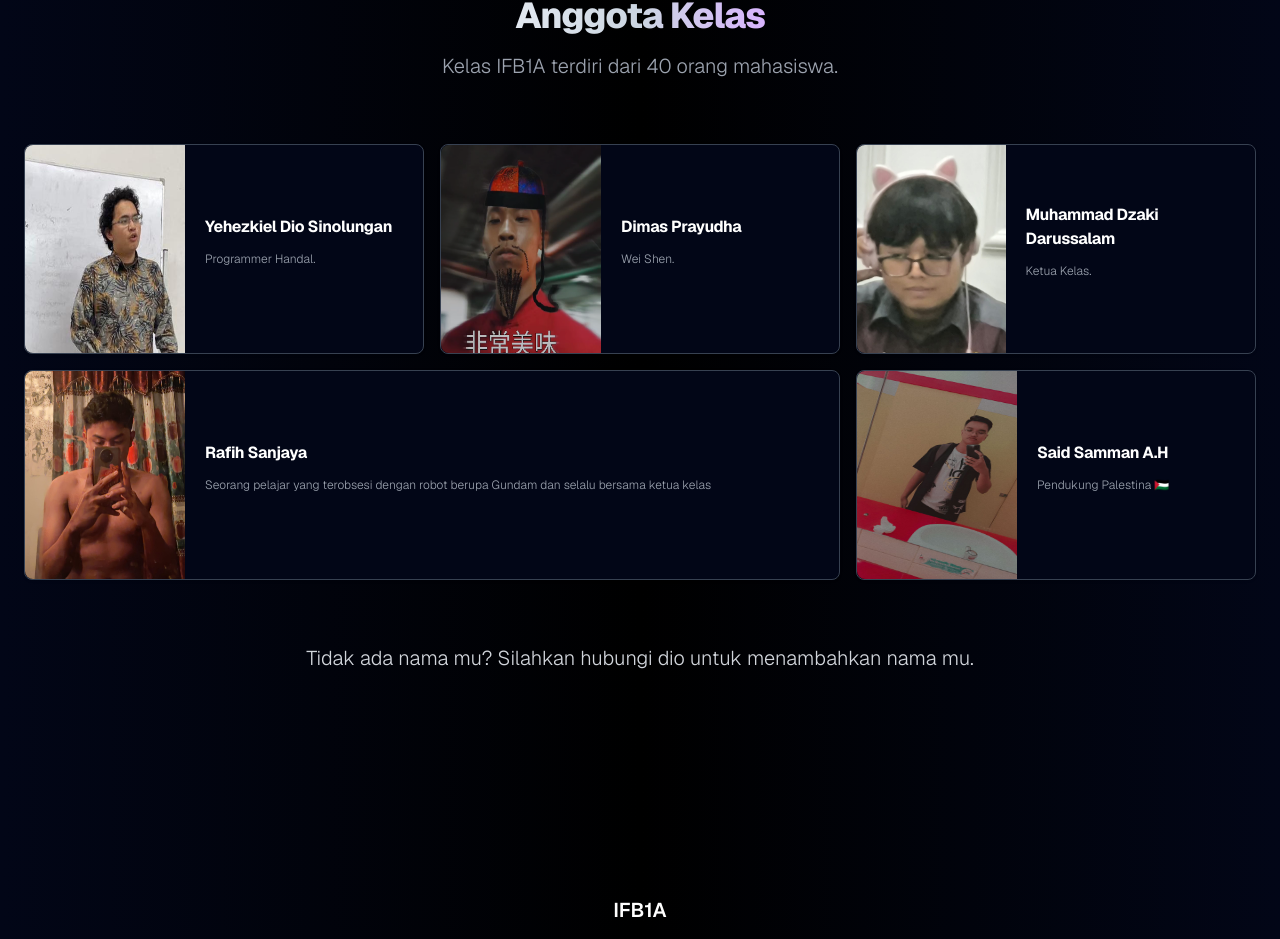
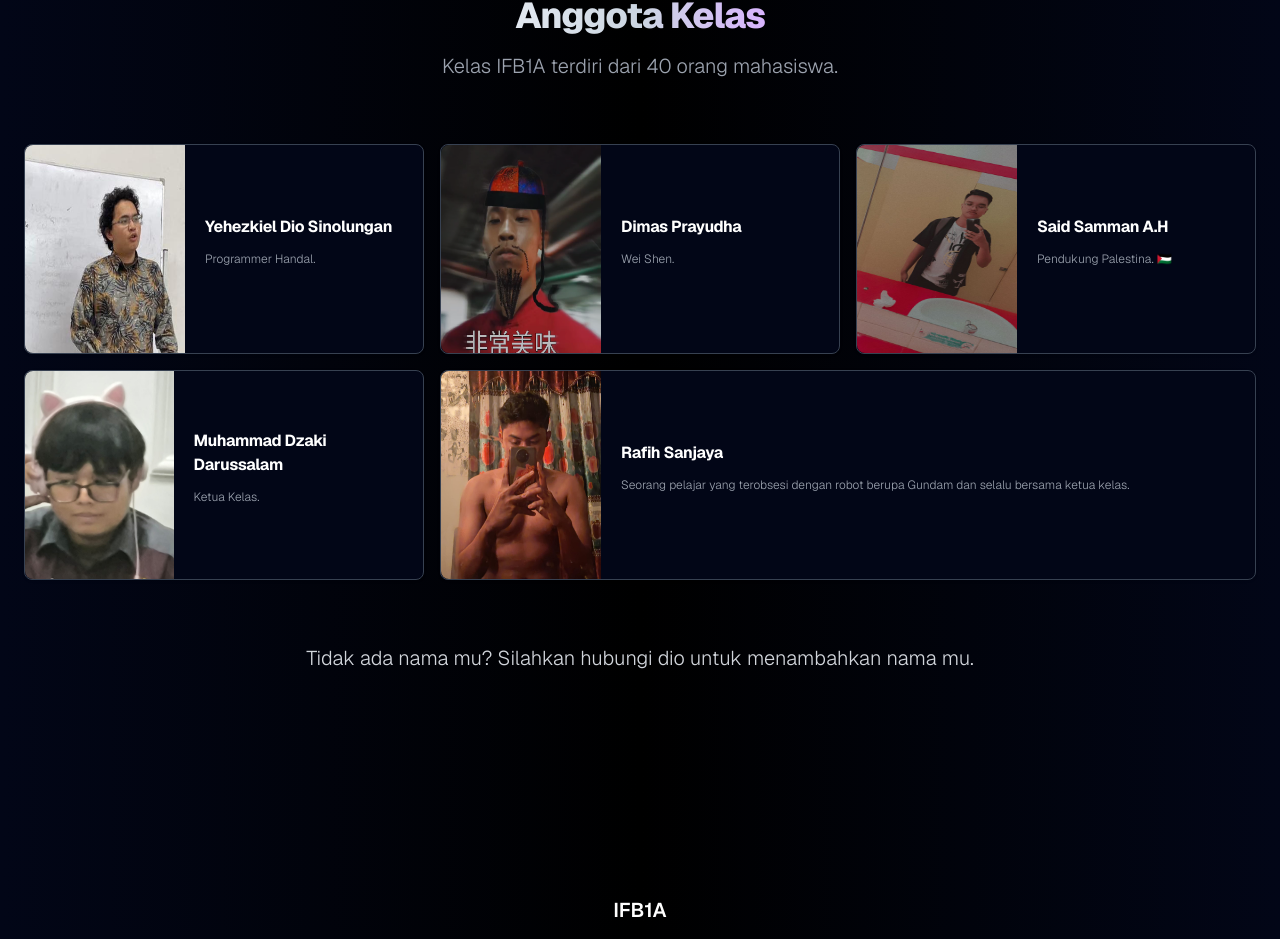
Before and after one commit to elizielx/ifb1a, a Next.js app: page / in a window 1280 px wide. Shown: the part 1614-2553 px from the top of the page. Built offline with nearby package versions, Linux system fonts and the light colour scheme; what tailwindcss-bg-patterns would draw is missing.

Commit message:
feat: more stuff

```diff
--- a/src/components/anggota-kelas.card.tsx
+++ b/src/components/anggota-kelas.card.tsx
@@ -14,7 +14,6 @@ const AnggotaKelasCard: React.FC<AnggotaKelasCardProps> = ({
   deskripsi,
   isSpan,
 }) => {
-  console.log(`${nama} - ${isSpan}`);
   return (
     <div
       className={`${
--- a/src/components/anggota-kelas.tsx
+++ b/src/components/anggota-kelas.tsx
@@ -12,8 +12,14 @@ const anggota = [
   },
   {
     nama: "Dimas Prayudha",
-    foto: "/anggota_kelas/image.png",
+    foto: "/anggota_kelas/Dimas_WeiShen.png",
     deskripsi: "Wei Shen.",
+    isSpan: false,
+  },
+  {
+    nama: "Said Samman A.H",
+    foto: "/anggota_kelas/Said.jpg",
+    deskripsi: "Pendukung Palestina. 🇵🇸",
     isSpan: false,
   },
   {
@@ -26,14 +32,8 @@ const anggota = [
     nama: "Rafih Sanjaya",
     foto: "/anggota_kelas/RafihSanjaya.jpg",
     deskripsi:
-      "Seorang pelajar yang terobsesi dengan robot berupa Gundam dan selalu bersama ketua kelas",
+      "Seorang pelajar yang terobsesi dengan robot berupa Gundam dan selalu bersama ketua kelas.",
     isSpan: true,
-  },
-  {
-    nama: "Said Samman A.H",
-    foto: "/anggota_kelas/Said.jpg",
-    deskripsi: "Pendukung Palestina 🇵🇸",
-    isSpan: false,
   },
 ];
 
```
Also changed, not shown: public/anggota_kelas/Dimas_WeiShen.png (renamed from public/anggota_kelas/image.png).
